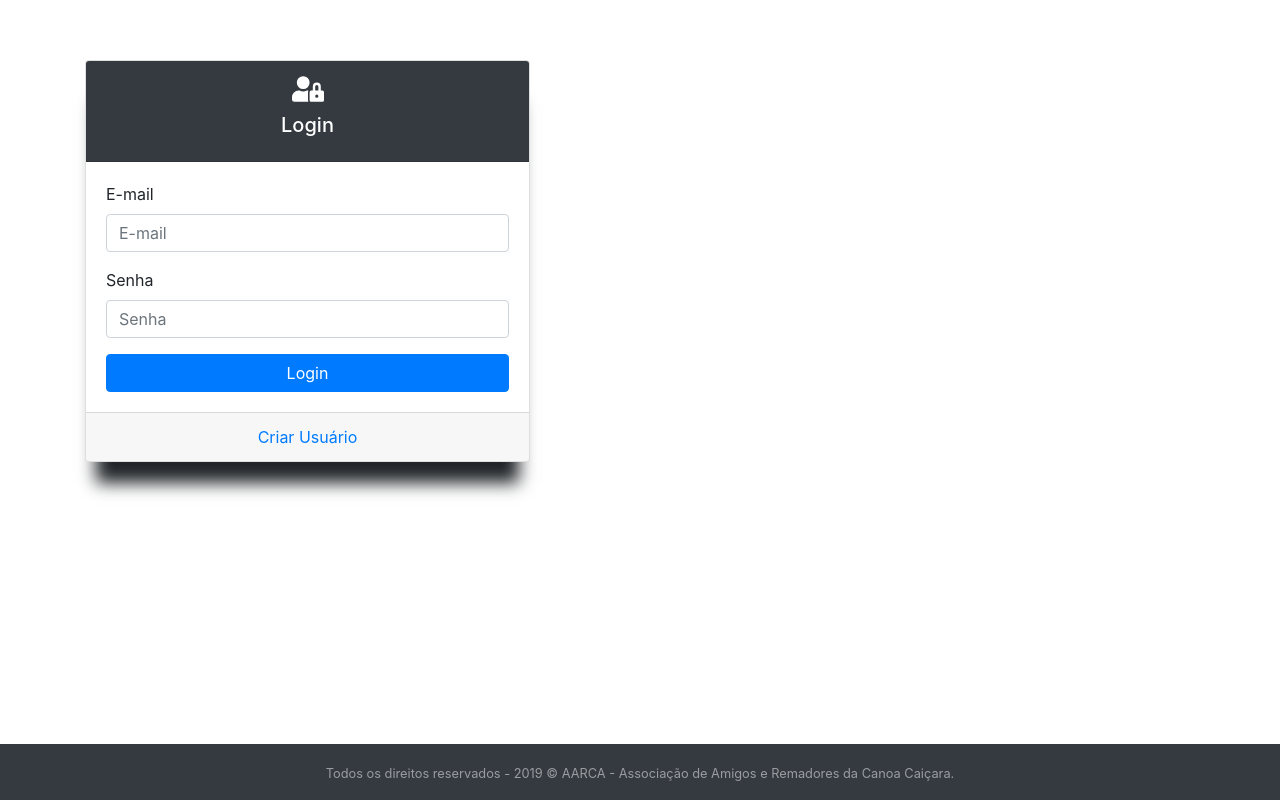
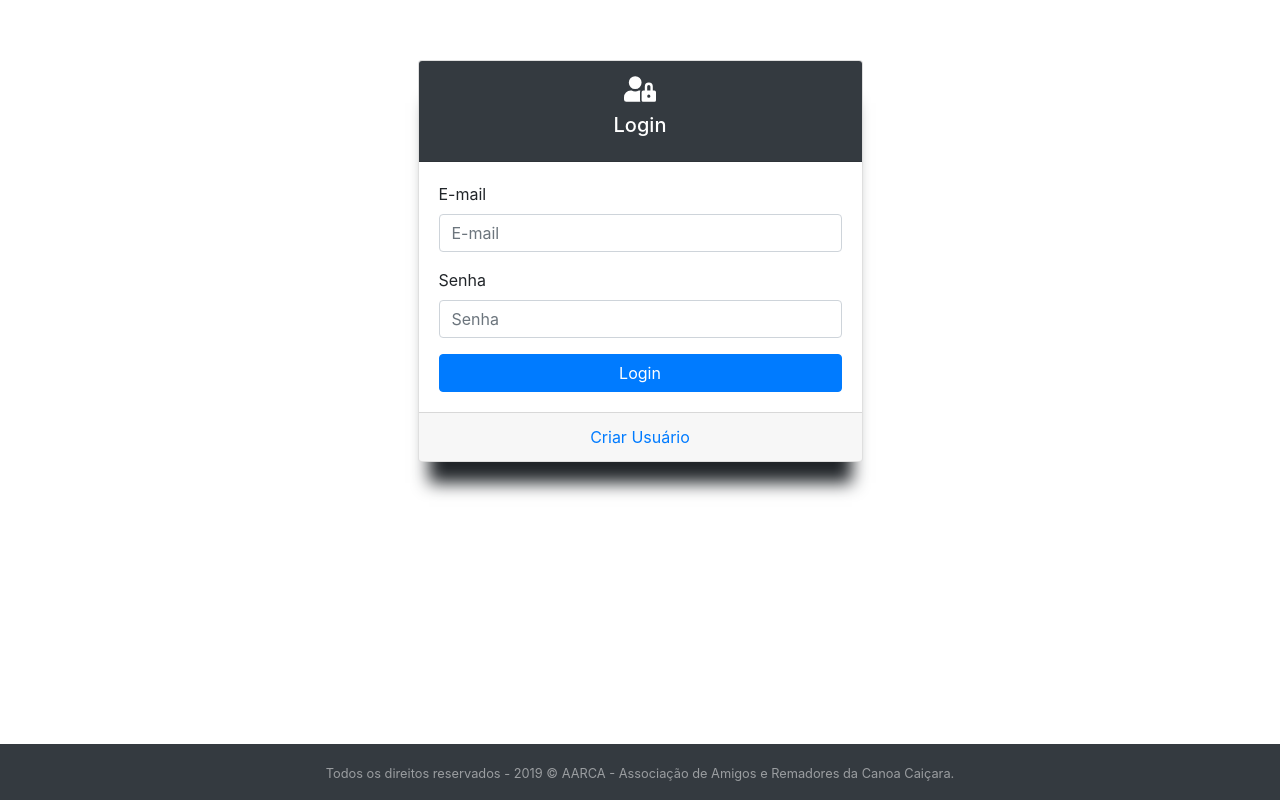
Before and after one commit to nemuba/reactjs-aarca, a React (Create React App) app: page /sign_in in a window 1280 px wide. Built offline with nearby package versions, Linux system fonts and the light colour scheme.

Commit message:
change page sign_in

```diff
--- a/src/components/pages/SignIn.js
+++ b/src/components/pages/SignIn.js
@@ -43,7 +43,7 @@ const SignIn = (props) => {
 
   return(
   <Container style={{marginBottom:'100px'}}>
-    <Row className="align-items-center">
+    <Row className="justify-content-center align-items-center">
       <Col sm={10} lg={5}>
         <Card  className="mb-5"
           style={{marginTop: '60px',boxShadow: "0 2em 1em -0.7em"}}>
```
